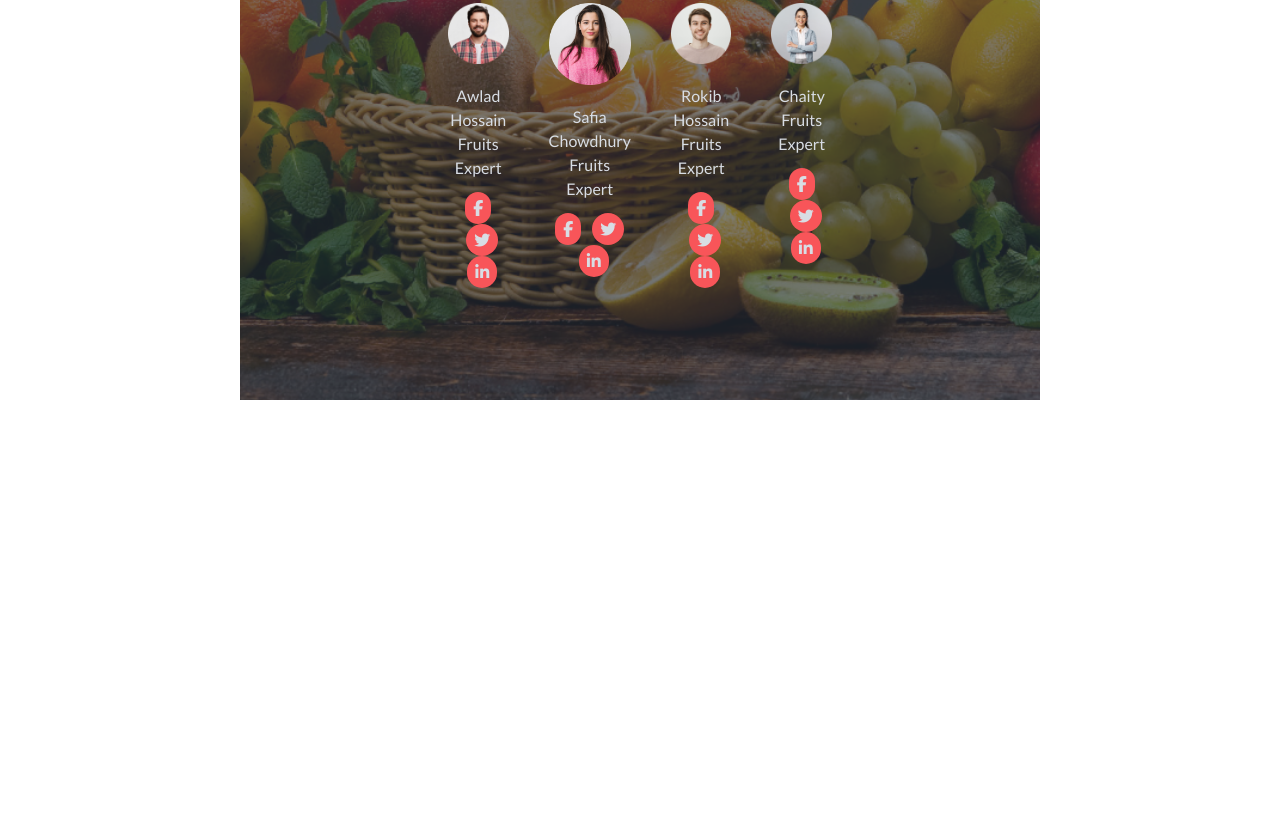
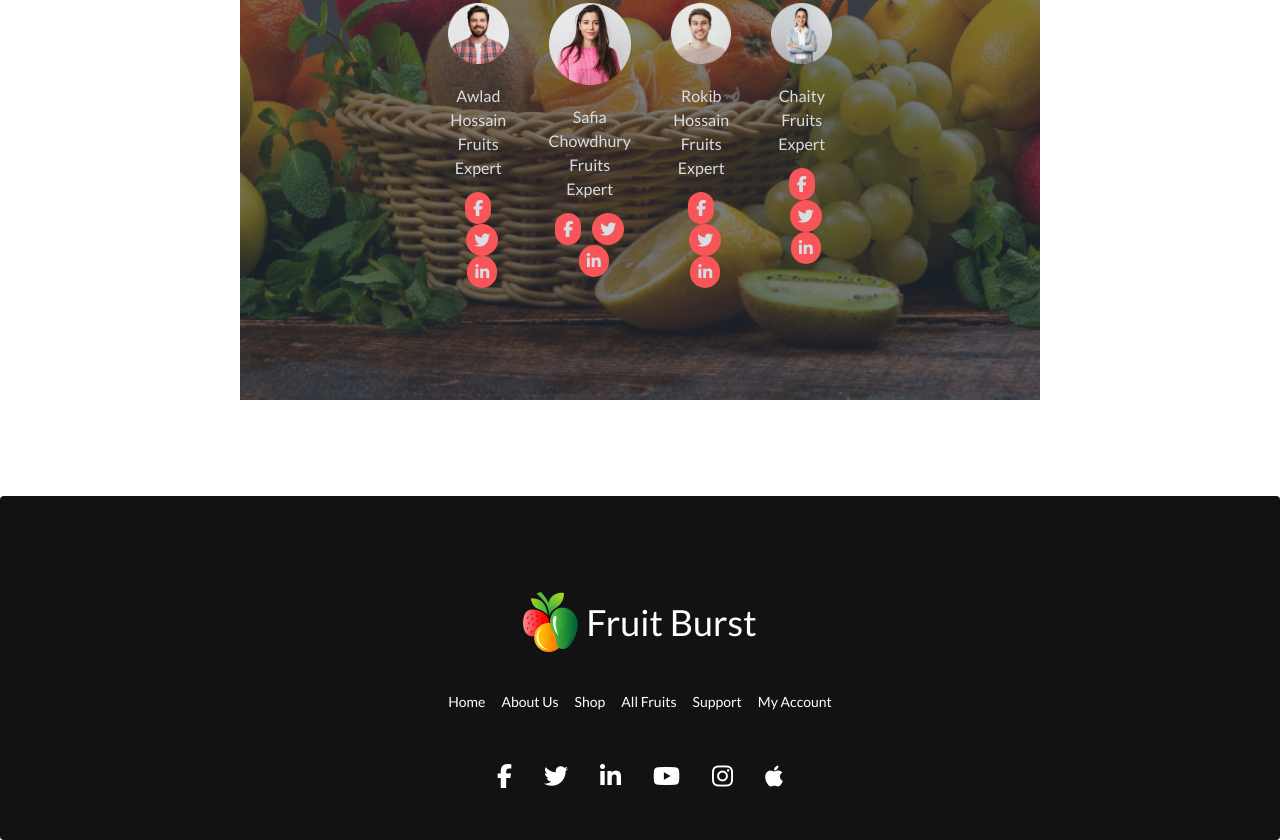
Before and after one commit to mdjahedahmed666/fruit-burst, a plain HTML site: page index.html in a window 1280 px wide. Shown: the part 1991-2831 px from the top of the page. Before the commit the page ends 2391 px from the top, so only its background shows below. Drawn offline with nearby package versions, Linux system fonts and the light colour scheme.

Commit message:
footer section section is added

```diff
--- a/index.html
+++ b/index.html
@@ -383,5 +383,42 @@
       </div>
     </section>
     </main>
+    <footer class="footer footer-center p-10 bg-[#121212] text-base-content rounded mt-24">
+      <div class="flex items-center mt-14">
+        <img src="images/logo.png" alt="" />
+        <a class="normal-case text-white text-4xl">Fruit Burst</a>
+      </div>
+        <div class="grid grid-flow-col gap-4 text-white">
+          <a class="link link-hover">Home</a>
+          <a class="link link-hover">About Us</a>
+          <a class="link link-hover">Shop</a>
+          <a class="link link-hover">All Fruits</a>
+          <a class="link link-hover">Support</a>
+          <a class="link link-hover">My Account</a>
+        </div>
+        <div>
+          <div class="grid grid-flow-col gap-4 text-white">
+                <a href="www.facebook.com">
+                    <i class="p-2 text-2xl rounded-full fa fa-facebook-f" aria-hidden="true"></i>
+                </a>
+                <a href="www.twitter.com">
+                    <i class="p-2 text-2xl rounded-full fa fa-twitter" aria-hidden="true"></i>
+                </a>
+                <a href="www.linkedin.com">
+                    <i class="p-2 text-2xl rounded-full fa fa-linkedin" aria-hidden="true"></i>
+                </a>
+                <a href="www.youtube.com">
+                    <i class="p-2 text-2xl rounded-full fa fa-youtube" aria-hidden="true"></i>
+                </a>
+                <a href="www.youtube.com">
+                    <i class="p-2 text-2xl rounded-full fa fa-instagram" aria-hidden="true"></i>
+                </a>
+                <a href="www.youtube.com">
+                    <i class="p-2 text-2xl rounded-full fa fa-apple" aria-hidden="true"></i>
+                </a>
+          </div>
+        </div>
+      </footer>
+
   </body>
 </html>
```
